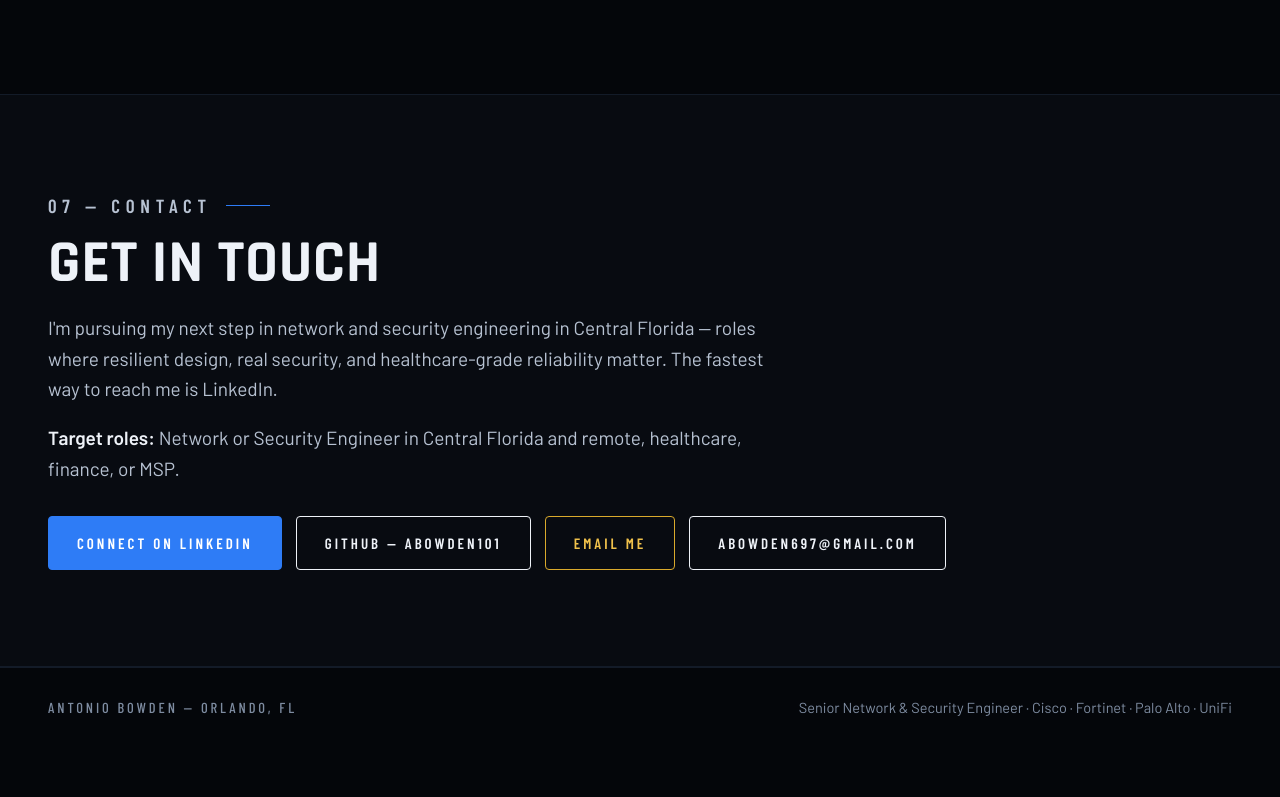
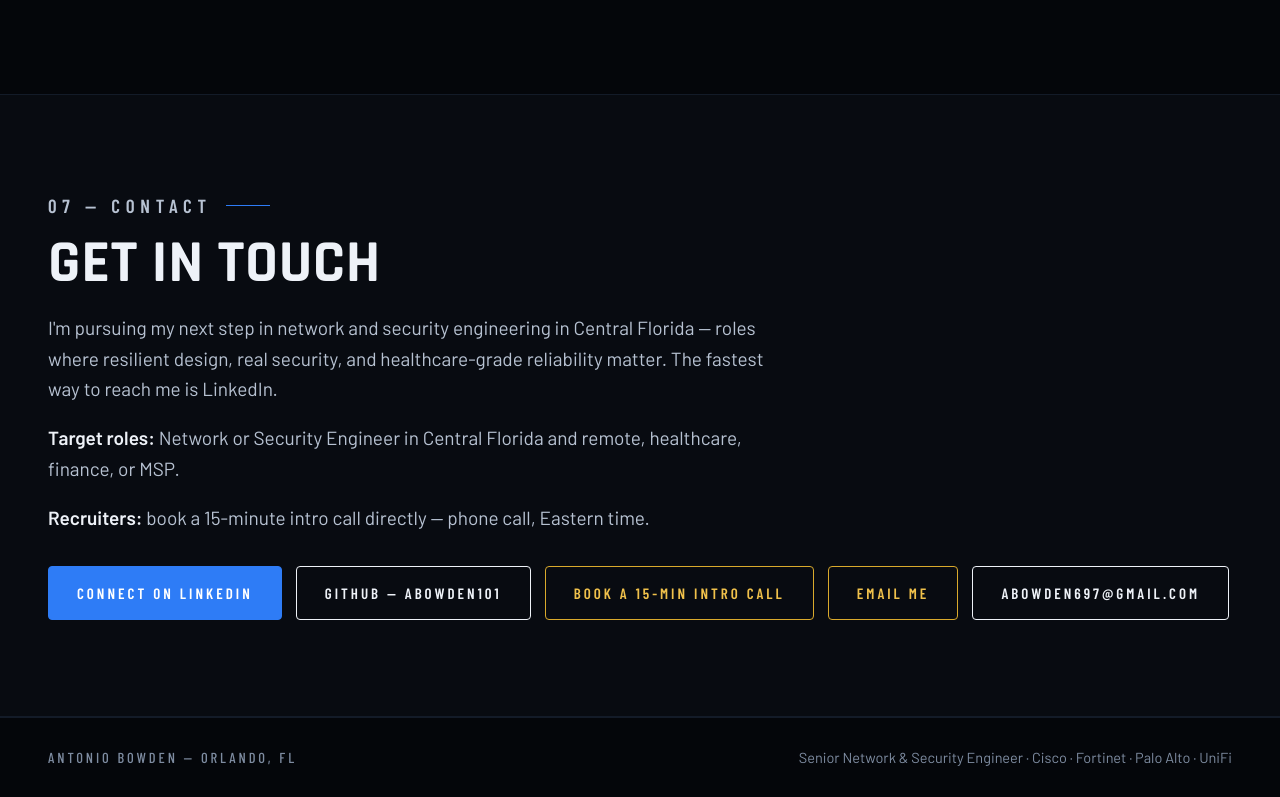
Before and after one commit to abowden101/antonio-bowden-portfolio, a plain HTML site: page index.html in a window 1280 px wide. Shown: the part 9020-9817 px from the top of the page. Before the commit the page ends 9767 px from the top, so only its background shows below. Drawn offline with nearby package versions, Linux system fonts and the light colour scheme.

Commit message:
Add Calendly 15-min intro call booking button to Contact section

```diff
--- a/index.html
+++ b/index.html
@@ -725,9 +725,11 @@
         <h2>Get in Touch</h2>
         <p>I'm pursuing my next step in network and security engineering in Central Florida — roles where resilient design, real security, and healthcare-grade reliability matter. The fastest way to reach me is LinkedIn.</p>
         <p class="availability"><strong>Target roles:</strong> Network or Security Engineer in Central Florida and remote, healthcare, finance, or MSP.</p>
+        <p class="availability"><strong>Recruiters:</strong> book a 15-minute intro call directly — phone call, Eastern time.</p>
         <div class="contact-links">
           <a class="btn primary" href="https://www.linkedin.com/in/antonio-bowden" target="_blank" rel="noopener">Connect on LinkedIn</a>
           <a class="btn" href="https://github.com/abowden101" target="_blank" rel="noopener">GitHub — abowden101</a>
+          <a class="btn gold" href="https://calendly.com/abowden697/intro-call" target="_blank" rel="noopener">Book a 15-min intro call</a>
           <a class="btn gold" href="mailto:abowden697@gmail.com">Email Me</a>
 <a class="btn" href="mailto:abowden697@gmail.com">abowden697@gmail.com</a>
         </div>
```
